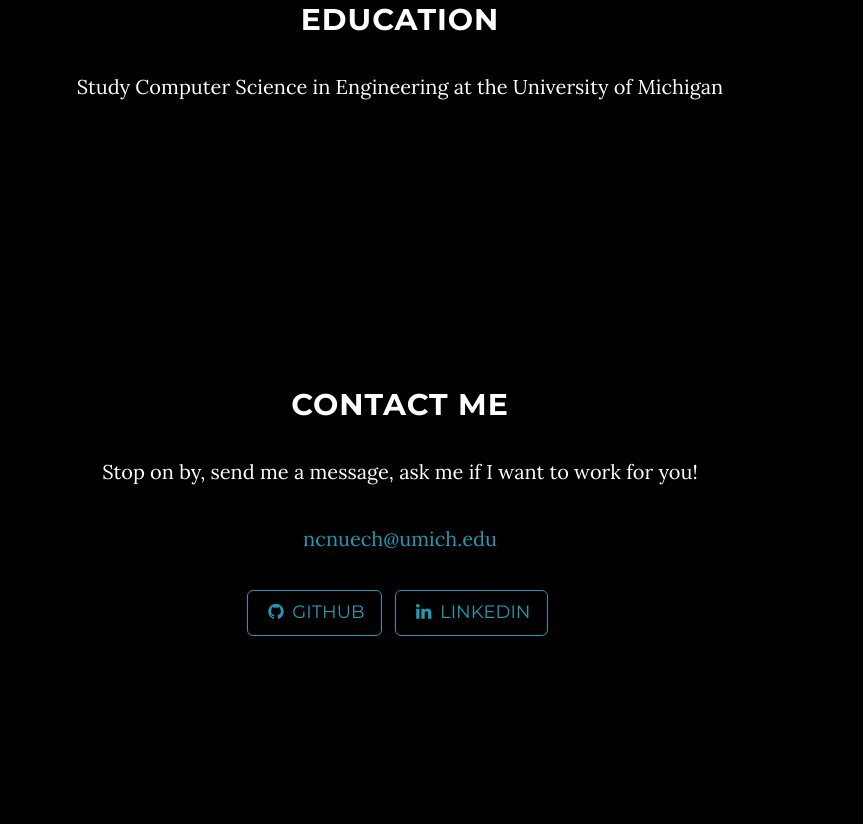
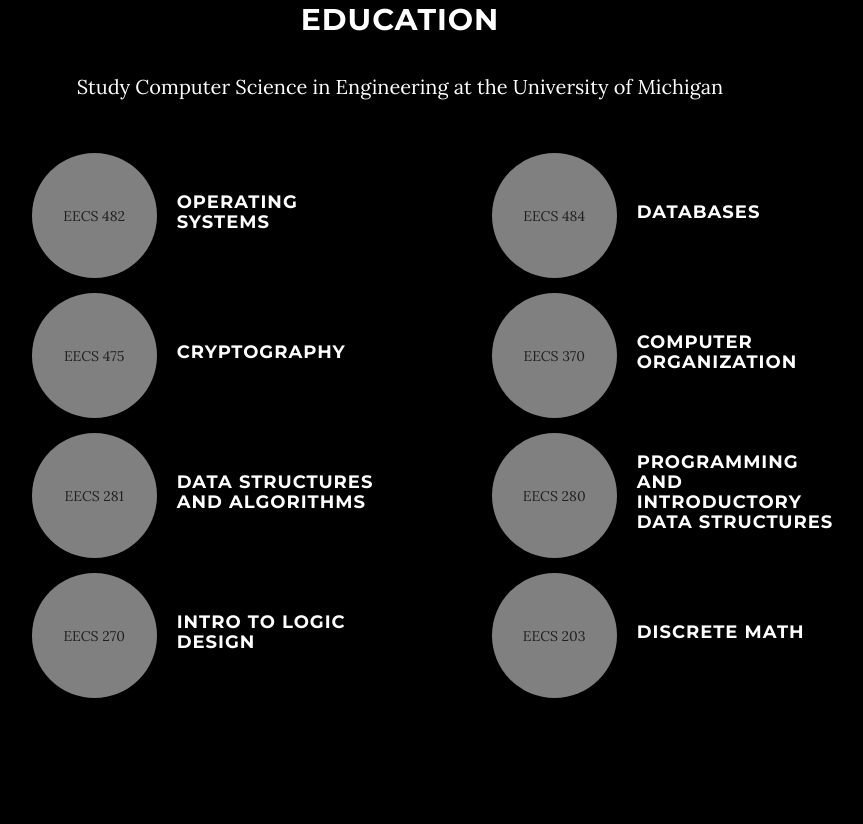
Before and after one commit to ncnuech/Website, a plain HTML site: page index.html in a window 1280 px wide. Shown: the part 1496-2320 px from the top of the page, without its empty margins (240-1103 px from the left). Drawn offline with Linux system fonts and the light colour scheme; some packages are replaced by stand-ins of ours.

Commit message:
added courses taken

```diff
--- a/css/grayscale.css
+++ b/css/grayscale.css
@@ -89,7 +89,9 @@
 }
 
 .navbar-custom a {
-    color: #fff;
+
+    font-size: 24px;
+    color: #000;
 }
 
 .navbar-custom .nav li.active {
@@ -123,13 +125,14 @@
 
     .top-nav-collapse {
         padding: 0;
-        background-color: #000;
+        background-color: rgba(255,255,204,.3);
     }
 
     .navbar-custom.top-nav-collapse {
         border-bottom: 1px solid rgba(255,255,255,.3);
     }
 }
+
 
 .intro {
     display: table;
@@ -138,11 +141,14 @@
     padding: 100px 0;
     text-align: center;
     color: #fff;
-    background: url(../img/intro-bg.jpg) no-repeat bottom center scroll;
+	background: url(../img/mountains.jpg) no-repeat bottom center scroll;
     background-color: #000;
+/*    background-position: center top; */
+    background-position: 50% 30%;
     -webkit-background-size: cover;
     -moz-background-size: cover;
-    background-size: cover;
+    -moz-transform: scale(1, 1);
+    background-size: 100%;
     -o-background-size: cover;
 }
 
@@ -156,7 +162,7 @@
 }
 
 .intro .intro-body .intro-text {
-    font-size: 18px;
+    font-size: 32px;
 }
 
 @media(min-width:767px) {
@@ -312,6 +318,14 @@
     margin-top: 0;
 }
 
+.course-link {
+	color: #202020;
+}
+
+.course-link:hover {
+	color: #202020;
+}
+
 @media(max-width:1199px) {
     ul.banner-social-buttons {
         margin-top: 15px;
--- a/index.html
+++ b/index.html
@@ -99,10 +99,74 @@
     <section id="education" class="content-section text-center">
         <div class="education-section">
             <div class="container">
-                <div class="col-lg-8 col-lg-offset-2">
+                <div class="col-lg-10 col-lg-offset-1">
                     <h2>Education</h2>
                     <p>Study Computer Science in Engineering at the University of Michigan</p>
 <!--                    <a href="http://startbootstrap.com/template-overviews/grayscale/" class="btn btn-default btn-lg">Visit Download Page</a> -->
+					<div class="media col-lg-5 col-lg-offset-1 col-sm-6">
+                        <div class="media-object" style='width:125px; height:125px; border-radius:100px; margin-bottom:20px; background:rgba(255,255,255,.5); color:rgba(0,0,0,.75); vertical-align:middle; display:table-cell; max-height:125px;'>
+                            <a href="http://web.eecs.umich.edu/~pmchen/eecs482/" class="course-link"> EECS 482</a>
+                        </div>
+                        <div class="media-body text-left" style="display:table-cell; vertical-align:middle; padding-left:20px;">
+                            <h4 class="media-heading">Operating Systems</h4>
+                        </div>
+                    </div>
+					<div class="media col-lg-5 col-lg-offset-1 col-sm-6">
+                        <div class="media-object" style='width:125px; height:125px; border-radius:100px; margin-bottom:20px; background:rgba(255,255,255,.5); color:rgba(0,0,0,.75); vertical-align:middle; display:table-cell; max-height:125px;'>
+                            EECS 484
+                        </div>
+                        <div class="media-body text-left" style="display:table-cell; vertical-align:middle; padding-left:20px;">
+                            <h4 class="media-heading">Databases</h4>
+                        </div>
+                    </div>
+ 					<div class="media col-lg-5 col-lg-offset-1 col-sm-6">
+                        <div class="media-object" style='width:125px; height:125px; border-radius:100px; margin-bottom:20px; background:rgba(255,255,255,.5); color:rgba(0,0,0,.75); vertical-align:middle; display:table-cell; max-height:125px;'>
+                            EECS 475
+                        </div>
+                        <div class="media-body text-left" style="display:table-cell; vertical-align:middle; padding-left:20px;">
+                            <h4 class="media-heading">Cryptography</h4>
+                        </div>
+                    </div>
+					<div class="media col-lg-5 col-lg-offset-1 col-sm-6">
+                        <div class="media-object" style='width:125px; height:125px; border-radius:100px; margin-bottom:20px; background:rgba(255,255,255,.5); color:rgba(0,0,0,.75); vertical-align:middle; display:table-cell; max-height:125px;'>
+                            EECS 370
+                        </div>
+                        <div class="media-body text-left" style="display:table-cell; vertical-align:middle; padding-left:20px;">
+                            <h4 class="media-heading">Computer Organization</h4>
+                        </div>
+                    </div>
+					<div class="media col-lg-5 col-lg-offset-1 col-sm-6">
+                        <div class="media-object" style='width:125px; height:125px; border-radius:100px; margin-bottom:20px; background:rgba(255,255,255,.5); color:rgba(0,0,0,.75); vertical-align:middle; display:table-cell; max-height:125px;'>
+                            EECS 281
+                        </div>
+                        <div class="media-body text-left" style="display:table-cell; vertical-align:middle; padding-left:20px;">
+                            <h4 class="media-heading">Data Structures and Algorithms</h4>
+                        </div>
+                    </div>
+					<div class="media col-lg-5 col-lg-offset-1 col-sm-6">
+                        <div class="media-object" style='width:125px; height:125px; border-radius:100px; margin-bottom:20px; background:rgba(255,255,255,.5); color:rgba(0,0,0,.75); vertical-align:middle; display:table-cell; max-height:125px;'>
+                            EECS 280
+                        </div>
+                        <div class="media-body text-left" style="display:table-cell; vertical-align:middle; padding-left:20px;">
+                            <h4 class="media-heading">Programming and Introductory Data Structures</h4>
+                        </div>
+                    </div>
+					<div class="media col-lg-5 col-lg-offset-1 col-sm-6">
+                        <div class="media-object" style='width:125px; height:125px; border-radius:100px; margin-bottom:20px; background:rgba(255,255,255,.5); color:rgba(0,0,0,.75); vertical-align:middle; display:table-cell; max-height:125px;'>
+                            EECS 270
+                        </div>
+                        <div class="media-body text-left" style="display:table-cell; vertical-align:middle; padding-left:20px;">
+                            <h4 class="media-heading">Intro to Logic Design</h4>
+                        </div>
+                    </div>
+					<div class="media col-lg-5 col-lg-offset-1 col-sm-6">
+                        <div class="media-object" style='width:125px; height:125px; border-radius:100px; margin-bottom:20px; background:rgba(255,255,255,.5); color:rgba(0,0,0,.75); vertical-align:middle; display:table-cell; max-height:125px;'>
+                            EECS 203
+                        </div>
+                        <div class="media-body text-left" style="display:table-cell; vertical-align:middle; padding-left:20px;">
+                            <h4 class="media-heading">Discrete Math</h4>
+                        </div>
+                    </div>
                 </div>
             </div>
         </div>
```
Also changed, not shown: css/bootstrap.css.
